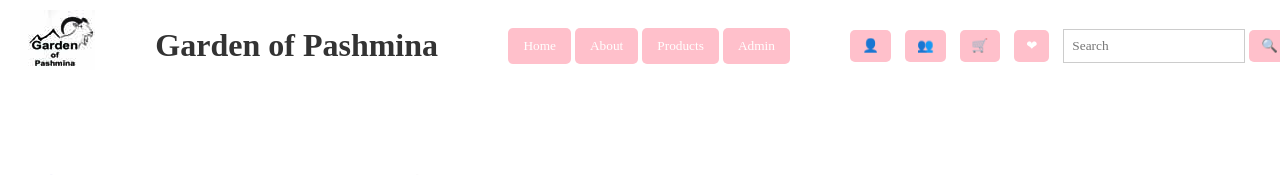
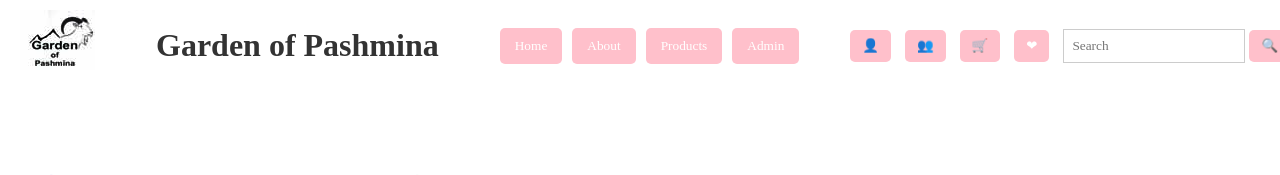
Before and after one commit to sujitamainali1/garden-of-pashmina-website, a PHP site: page /index.php in a window 1280 px wide. Shown: the top 175 px of the page. Run offline with PHP 8.4, Linux system fonts and the light colour scheme; the visitor is signed in with stand-in values (Sample User, id 1).

Commit message:
Update style.css

```diff
--- a/website/style.css
+++ b/website/style.css
@@ -3,7 +3,13 @@
 }
 /* NAVBAR */
 #navbar {
-
+ul {
+        list-style: none;
+        padding: 0;
+        margin: 0;
+        display: flex;
+        gap: 10px; /* Adjust the gap between buttons as needed */
+    }
 
 
     #navbar button {
```
